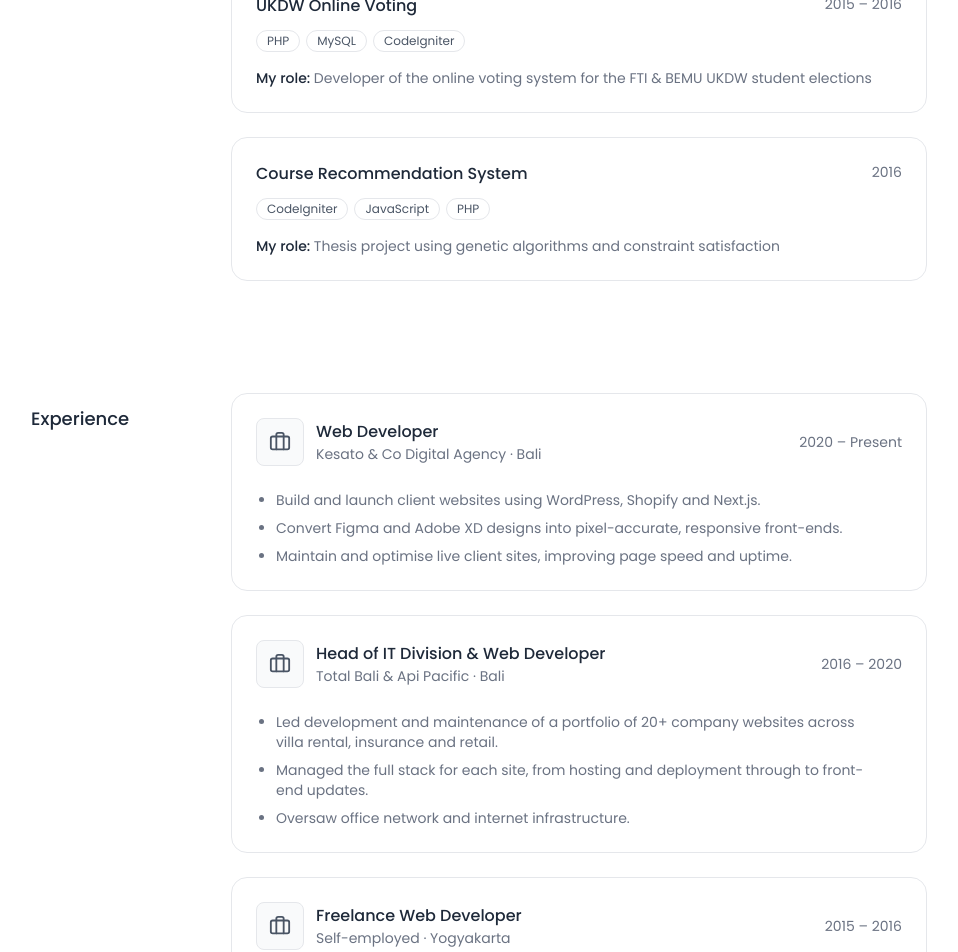
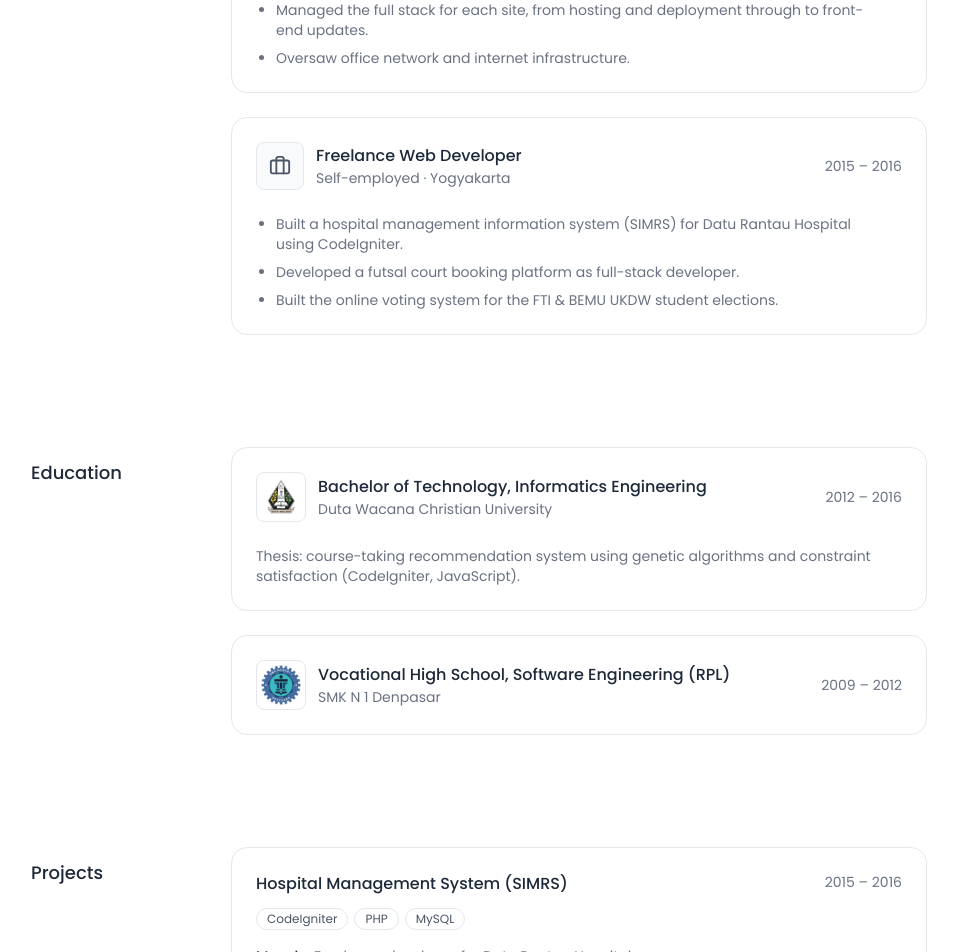
Before and after one commit to aryabeth/personal-website, a Next.js app: page / in a window 1280 px wide. Shown: the part 1380-2332 px from the top of the page, without its empty margins (161-1119 px from the left). Built offline with nearby package versions, Linux system fonts and the light colour scheme; a web font is replaced by a local one.

Commit message:
Move projects section below education

```diff
--- a/app/page.tsx
+++ b/app/page.tsx
@@ -15,9 +15,9 @@ export default function Page() {
             <main className="max-md:px-4">
                 <HeroSection />
                 <AboutSection />
-                <ProjectsSection />
                 <ExperienceSection />
                 <EducationSection />
+                <ProjectsSection />
                 <SkillsSection />
                 <ContactSection />
             </main>
```
